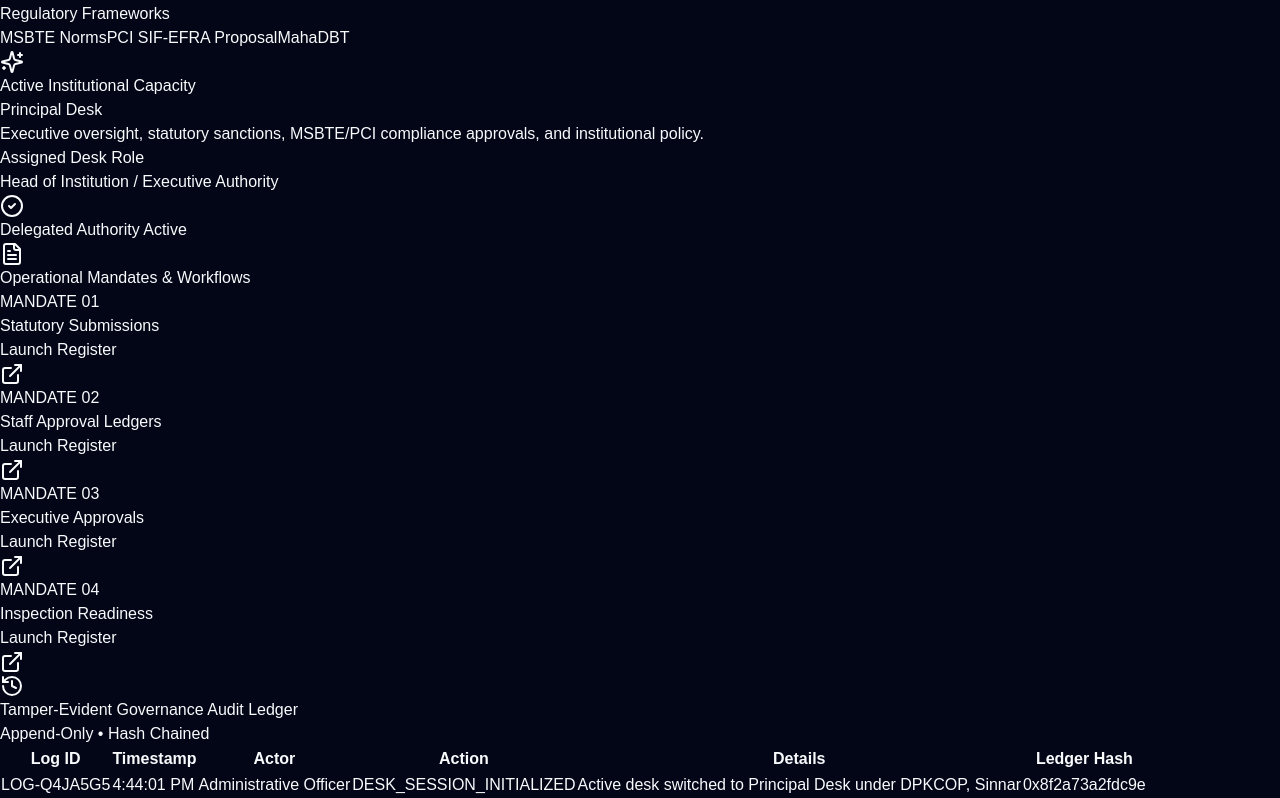
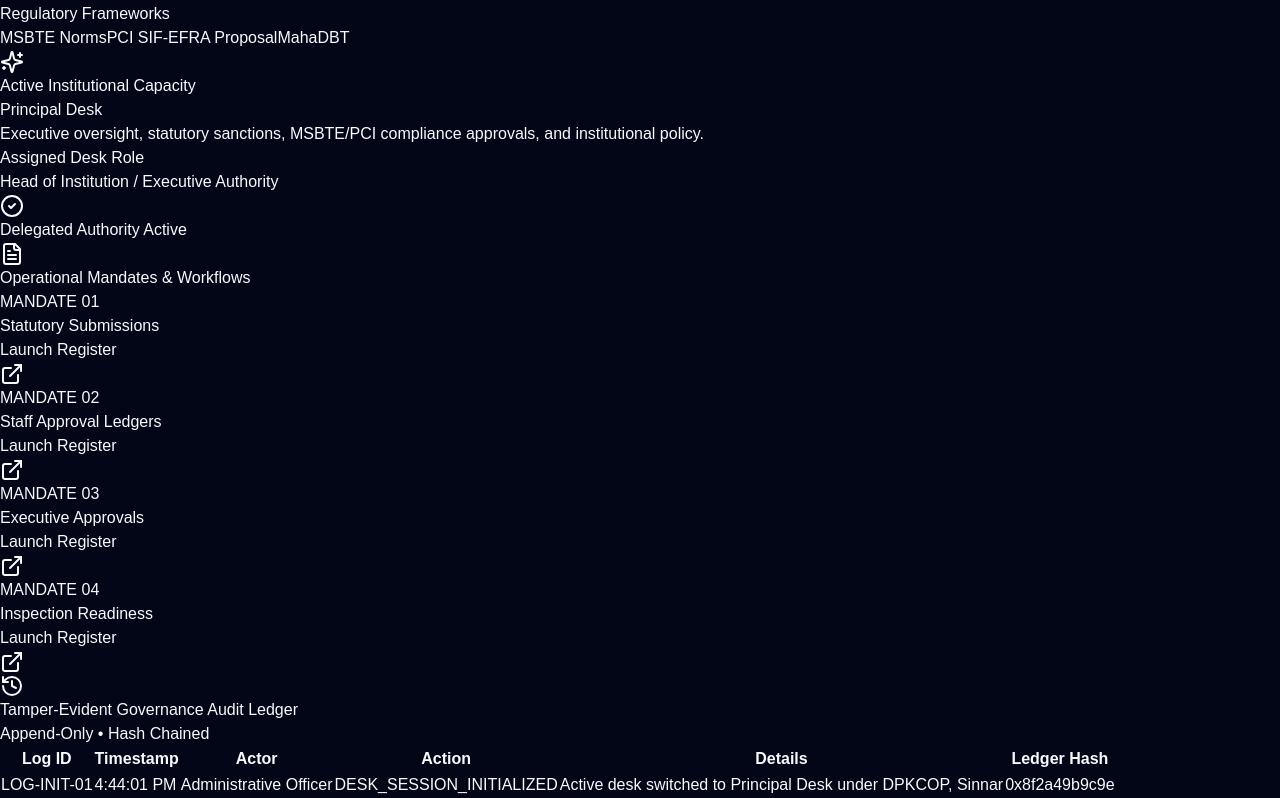
Before and after one commit to agrawalhiteshhkumar/office-ai, a Next.js app: page / in a window 1280 px wide. Shown: the part 310-1108 px from the top of the page. Built offline with nearby package versions, Linux system fonts and the light colour scheme.

Commit message:
Update page.tsx

```diff
--- a/src/app/page.tsx
+++ b/src/app/page.tsx
@@ -25,22 +25,24 @@
 } from "lucide-react";
 
 export default function OfficeAIDashboard() {
+  const [mounted, setMounted] = useState(false);
   const [activeSection, setActiveSection] = useState<AdministrativeSection>(ADMINISTRATIVE_SECTIONS[0]);
   const [auditTrail, setAuditTrail] = useState<AuditRecord[]>([]);
-  const [operatorName, setOperatorName] = useState("Administrative Officer");
+  const [operatorName] = useState("Administrative Officer");
   const [registers, setRegisters] = useState<InwardOutwardRecord[]>(INITIAL_REGISTERS);
   const [isRegisterOpen, setIsRegisterOpen] = useState(false);
   const [isAIOpen, setIsAIOpen] = useState(false);
 
   useEffect(() => {
+    setMounted(true);
     const initialLog: AuditRecord = {
-      id: "LOG-" + Math.random().toString(36).substring(2, 9).toUpperCase(),
+      id: "LOG-INIT-01",
       timestamp: new Date().toLocaleTimeString(),
-      sectionCode: activeSection.code,
-      actor: operatorName,
+      sectionCode: ADMINISTRATIVE_SECTIONS[0].code,
+      actor: "Administrative Officer",
       action: "DESK_SESSION_INITIALIZED",
-      details: `Active desk switched to ${activeSection.displayName} under ${DPKCOP_PROFILE.shortName}`,
-      hash: "0x8f2a" + Math.random().toString(16).substring(2, 8) + "c9e",
+      details: `Active desk switched to ${ADMINISTRATIVE_SECTIONS[0].displayName} under ${DPKCOP_PROFILE.shortName}`,
+      hash: "0x8f2a49b9c9e",
     };
     setAuditTrail([initialLog]);
   }, []);
@@ -48,7 +50,7 @@
   const switchDesk = (section: AdministrativeSection) => {
     setActiveSection(section);
     const newEntry: AuditRecord = {
-      id: "LOG-" + Math.random().toString(36).substring(2, 9).toUpperCase(),
+      id: "LOG-" + Math.random().toString(36).substring(2, 8).toUpperCase(),
       timestamp: new Date().toLocaleTimeString(),
       sectionCode: section.code,
       actor: operatorName,
@@ -62,7 +64,7 @@
   const handleAddRecord = (record: InwardOutwardRecord) => {
     setRegisters((prev) => [record, ...prev]);
     const auditRecord: AuditRecord = {
-      id: "LOG-" + Math.random().toString(36).substring(2, 9).toUpperCase(),
+      id: "LOG-" + Math.random().toString(36).substring(2, 8).toUpperCase(),
       timestamp: new Date().toLocaleTimeString(),
       sectionCode: activeSection.code,
       actor: operatorName,
@@ -75,7 +77,7 @@
 
   const handleAIAuditLog = (action: string, details: string) => {
     const auditRecord: AuditRecord = {
-      id: "LOG-" + Math.random().toString(36).substring(2, 9).toUpperCase(),
+      id: "LOG-" + Math.random().toString(36).substring(2, 8).toUpperCase(),
       timestamp: new Date().toLocaleTimeString(),
       sectionCode: activeSection.code,
       actor: operatorName,
@@ -85,6 +87,14 @@
     };
     setAuditTrail((prev) => [auditRecord, ...prev.slice(0, 9)]);
   };
+
+  if (!mounted) {
+    return (
+      <div className="min-h-screen bg-slate-950 flex items-center justify-center text-slate-500 text-xs">
+        Initializing Office AI™ Secure Session...
+      </div>
+    );
+  }
 
   return (
     <div className="min-h-screen bg-slate-950 text-slate-100 flex flex-col font-sans">
```
